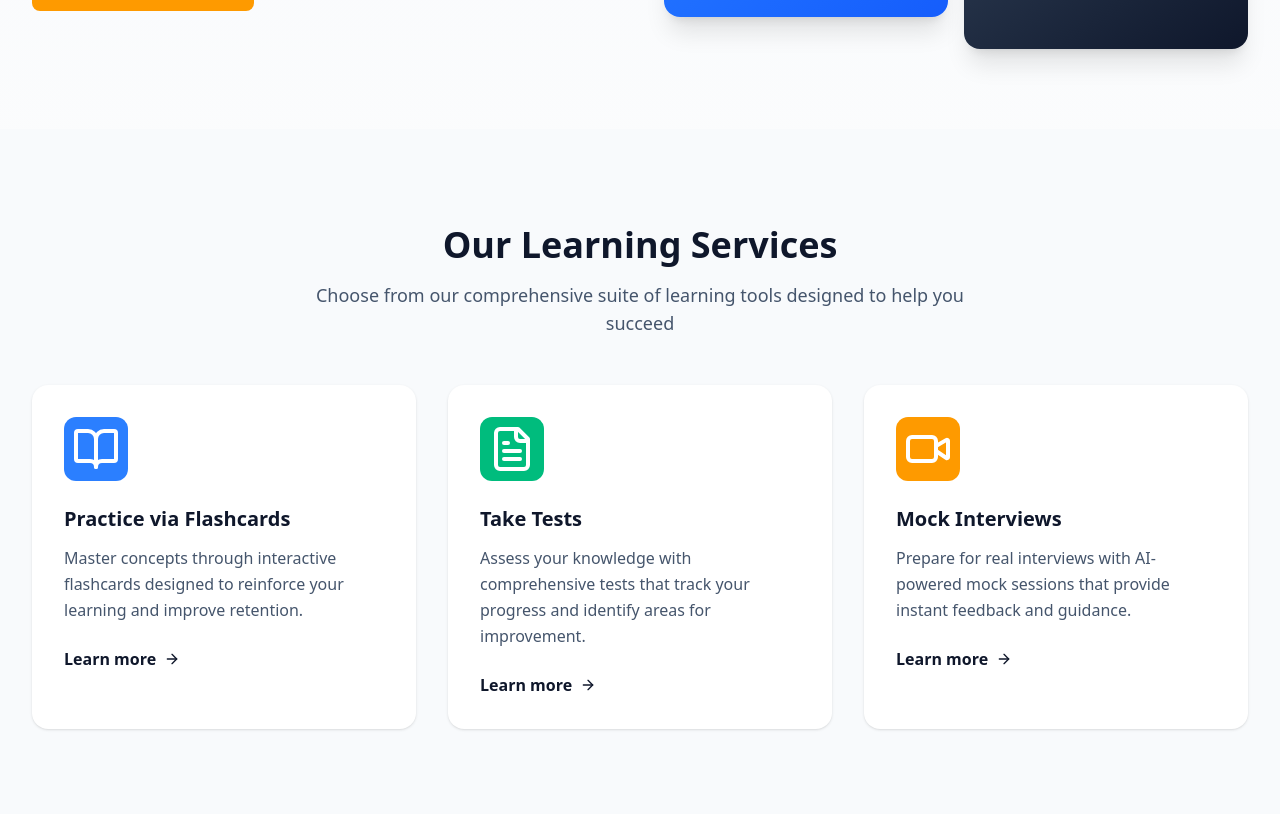
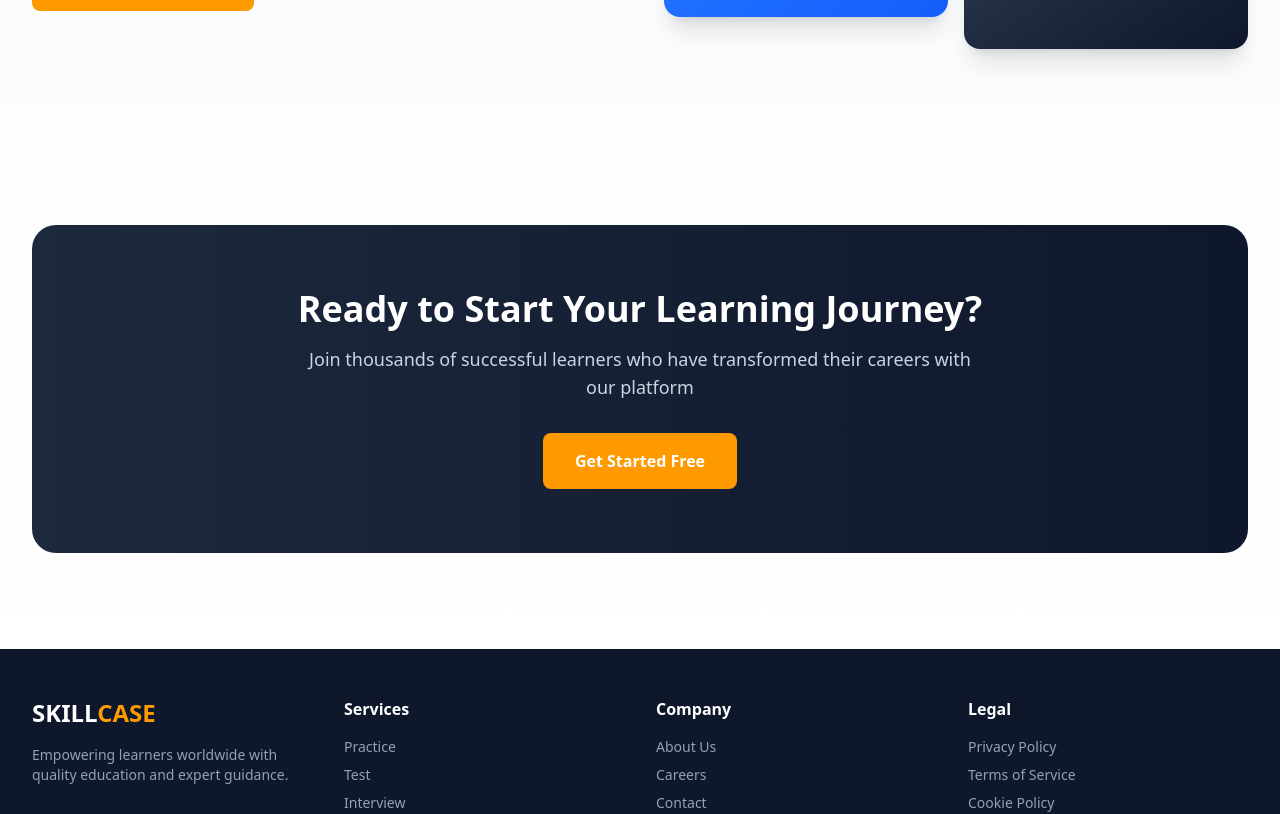
Before and after one commit to gaashvik/Skillcase-Fronend, a React app: page / in a window 1280 px wide. Shown: the part 591-1405 px from the top of the page. Built offline with nearby package versions, Linux system fonts and the light colour scheme; the HTML template or start-up script is replaced by a standard one.

Commit message:
visual changes

```diff
--- a/src/pages/ChapterSelect.jsx
+++ b/src/pages/ChapterSelect.jsx
@@ -73,14 +73,6 @@ export default function TwoColumnSection() {
       </div>
     </div>
   </div>
-  <div className="flex gap-3 pt-4">
-    <button className="flex items-center gap-2 bg-amber-600 hover:bg-amber-700 text-white px-4 py-2 rounded-lg">
-      <Play className="w-5 h-5" /> Practice
-    </button>
-    <button className="flex items-center gap-2 border border-slate-400 px-4 py-2 rounded-lg hover:bg-slate-800">
-      <Bookmark className="w-5 h-5" />
-    </button>
-  </div>
 </div>
 
       {/* Right column - Desktop: List view, Mobile: Grid view */}
--- a/src/pages/LandingPage.jsx
+++ b/src/pages/LandingPage.jsx
@@ -32,63 +32,69 @@ export default function LandingPage() {
 
   return (
     <div className="min-h-screen bg-gradient-to-b from-slate-50 to-white w-screen">
-{/* Mobile Quick Access Widgets - Only shown when user is logged in */}
-{user && (
-  <div className="md:hidden bg-slate-100 px-4 py-6 flex flex-row items-center">
-    <div className="flex w-full gap-4 justify-between">
-      <Link
-        to={user?.user_prof_level ? (`/practice/${user?.user_prof_level}`):('practice/test')}
-        className="flex-1 bg-white rounded-2xl p-6 text-center shadow-sm hover:shadow-md transition"
-      >
-        <BookOpen className="w-10 h-10 text-blue-500 mx-auto mb-3" />
-        <span className="text-sm font-semibold text-slate-900 block">Practice</span>
-        <span className="text-xs text-slate-600 block mt-1">Flashcards</span>
-      </Link>
-
-      <Link
-        to="/test"
-        className="flex-1 bg-slate-900 rounded-2xl p-6 text-center shadow-sm hover:shadow-md transition"
-      >
-        <FileText className="w-10 h-10 text-amber-400 mx-auto mb-3" />
-        <span className="text-sm font-semibold text-white block">Take</span>
-        <span className="text-xs text-slate-300 block mt-1">Tests</span>
-      </Link>
-
-      <Link
-        to="/interview"
-        className="flex-1 bg-white rounded-2xl p-6 text-center shadow-sm hover:shadow-md transition"
-      >
-        <Video className="w-10 h-10 text-amber-500 mx-auto mb-3" />
-        <span className="text-sm font-semibold text-slate-900 block">Mock</span>
-        <span className="text-xs text-slate-600 block mt-1">Interview</span>
-      </Link>
-    </div>
-  </div>
-)}
-
-
       <section id="home" className="w-full px-4 sm:px-6 lg:px-8 py-12 lg:py-20">
         <div className="container mx-auto grid lg:grid-cols-2 gap-8 xl:gap-12 items-center">
           <div className="space-y-6">
-            <h1 className="text-4xl sm:text-5xl lg:text-6xl font-bold text-slate-900 leading-tight">
+            {user ? (<h1 className="text-4xl sm:text-5xl lg:text-6xl font-bold text-slate-900 leading-tight ">
+              Welcome, {user.username.slice(0,1).toUpperCase()+user.username.slice(1,user.username.length+1)}
+            </h1>):(            <h1 className="text-4xl sm:text-5xl lg:text-6xl font-bold text-slate-900 leading-tight">
               Master Your Skills with Expert Guidance
             </h1>
-
+            )
+            }
             <p className="text-lg text-slate-600 leading-relaxed">
               Discover personalized learning paths and get the expert support you need
               to excel in your career, from preparation to professional success.
             </p>
 
-            <Link
+            {!user?.user_id &&<Link
               to="/login"
               className="bg-amber-500 text-white px-8 py-4 rounded-lg hover:bg-amber-600 transition flex items-center space-x-2 text-lg font-semibold group inline-flex"
             >
               <span>Start Learning</span>
               <ArrowRight className="w-5 h-5 group-hover:translate-x-1 transition" />
-            </Link>
+            </Link>}
           </div>
 
           <div className="relative w-full">
+            {user ? (
+              // Logged-in user view: Show action cards
+              <div className="grid grid-cols-1 sm:grid-cols-3 gap-4 w-full">
+                <Link
+                  to={user?.user_prof_level ? (`/practice/${user?.user_prof_level}`):('practice/test')}
+                  className="bg-gradient-to-br from-blue-500 to-blue-600 rounded-2xl p-8 flex flex-col items-center justify-center shadow-xl hover:shadow-2xl hover:scale-105 transition-all duration-300 group"
+                >
+                  <BookOpen className="w-16 h-16 text-white mb-4 group-hover:scale-110 transition-transform" />
+                  <div className="text-center text-white">
+                    <div className="text-xl font-bold mb-1">Flashcards</div>
+                    <div className="text-sm opacity-90">Practice</div>
+                  </div>
+                </Link>
+
+                <Link
+                  to="/test"
+                  className="bg-gradient-to-br from-emerald-500 to-emerald-600 rounded-2xl p-8 flex flex-col items-center justify-center shadow-xl hover:shadow-2xl hover:scale-105 transition-all duration-300 group"
+                >
+                  <FileText className="w-16 h-16 text-white mb-4 group-hover:scale-110 transition-transform" />
+                  <div className="text-center text-white">
+                    <div className="text-xl font-bold mb-1">Take Test</div>
+                    <div className="text-sm opacity-90">Assessments</div>
+                  </div>
+                </Link>
+
+                <Link
+                  to="/interview"
+                  className="bg-gradient-to-br from-amber-500 to-amber-600 rounded-2xl p-8 flex flex-col items-center justify-center shadow-xl hover:shadow-2xl hover:scale-105 transition-all duration-300 group"
+                >
+                  <Video className="w-16 h-16 text-white mb-4 group-hover:scale-110 transition-transform" />
+                  <div className="text-center text-white">
+                    <div className="text-xl font-bold mb-1">Mock Interview</div>
+                    <div className="text-sm opacity-90">AI Practice</div>
+                  </div>
+                </Link>
+              </div>
+            ) : (
+              // Non-logged-in user view: Show stats grid
               <div className="grid grid-cols-2 gap-4 w-full">
                 <div className="space-y-4">
                   <div className="bg-gradient-to-br from-amber-400 to-amber-500 rounded-2xl p-6 h-44 sm:h-48 flex items-center justify-center shadow-xl">
@@ -119,47 +125,10 @@ export default function LandingPage() {
                   </div>
                 </div>
               </div>
+            )}
           </div>
         </div>
       </section>
-
-      <section id="services" className="bg-slate-50 py-16 lg:py-24">
-        <div className="max-w-7xl mx-auto px-4 sm:px-6 lg:px-8">
-          <div className="text-center mb-12">
-            <h2 className="text-3xl sm:text-4xl font-bold text-slate-900 mb-4">
-              Our Learning Services
-            </h2>
-            <p className="text-lg text-slate-600 max-w-2xl mx-auto">
-              Choose from our comprehensive suite of learning tools designed to help you succeed
-            </p>
-          </div>
-
-          <div className="grid md:grid-cols-3 gap-8">
-            {services.map((service, index) => (
-              <a
-                key={index}
-                href={service.link}
-                className="bg-white rounded-2xl p-8 shadow-sm hover:shadow-xl transition-all duration-300 hover:-translate-y-2 group block"
-              >
-                <div className={`${service.color} text-white w-16 h-16 rounded-xl flex items-center justify-center mb-6 group-hover:scale-110 transition-transform`}>
-                  {service.icon}
-                </div>
-                <h3 className="text-xl font-bold text-slate-900 mb-3">
-                  {service.title}
-                </h3>
-                <p className="text-slate-600 mb-6 leading-relaxed">
-                  {service.description}
-                </p>
-                <div className="text-slate-900 font-semibold flex items-center space-x-2 group-hover:text-amber-500 transition">
-                  <span>Learn more</span>
-                  <ArrowRight className="w-4 h-4 group-hover:translate-x-1 transition" />
-                </div>
-              </a>
-            ))}
-          </div>
-        </div>
-      </section>
-
       <section className="max-w-7xl mx-auto px-4 sm:px-6 lg:px-8 py-16 lg:py-24">
         <div className="bg-gradient-to-r from-slate-800 to-slate-900 rounded-3xl p-8 lg:p-16 text-center">
           <h2 className="text-3xl sm:text-4xl font-bold text-white mb-4">
@@ -169,12 +138,11 @@ export default function LandingPage() {
             Join thousands of successful learners who have transformed their careers with our platform
           </p>
           <div className="flex flex-col sm:flex-row gap-4 justify-center">
+            <Link to='/login'>
             <button className="bg-amber-500 text-white px-8 py-4 rounded-lg hover:bg-amber-600 transition font-semibold">
               Get Started Free
             </button>
-            <button className="bg-white text-slate-900 px-8 py-4 rounded-lg hover:bg-slate-100 transition font-semibold">
-              View Pricing
-            </button>
+            </Link>
           </div>
         </div>
       </section>
```
Lines whose indentation alone changed are shown as unchanged.
